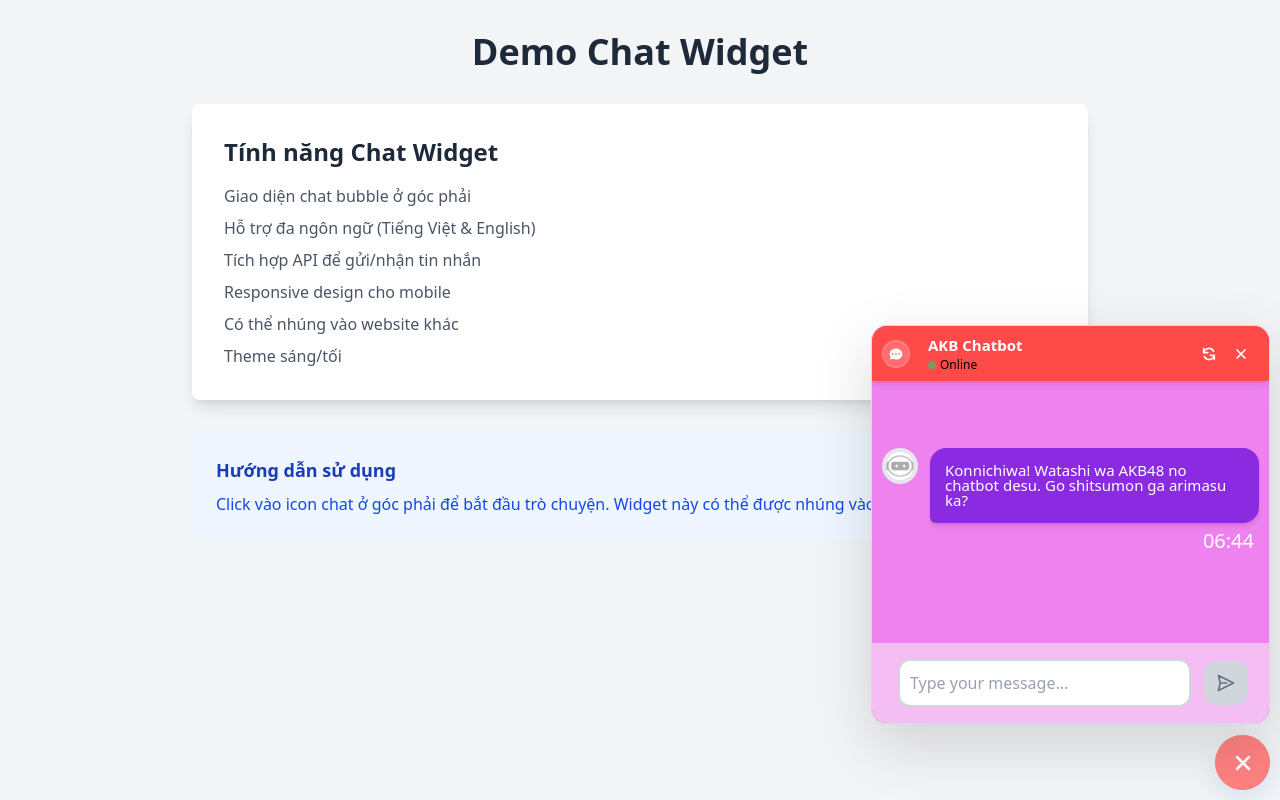
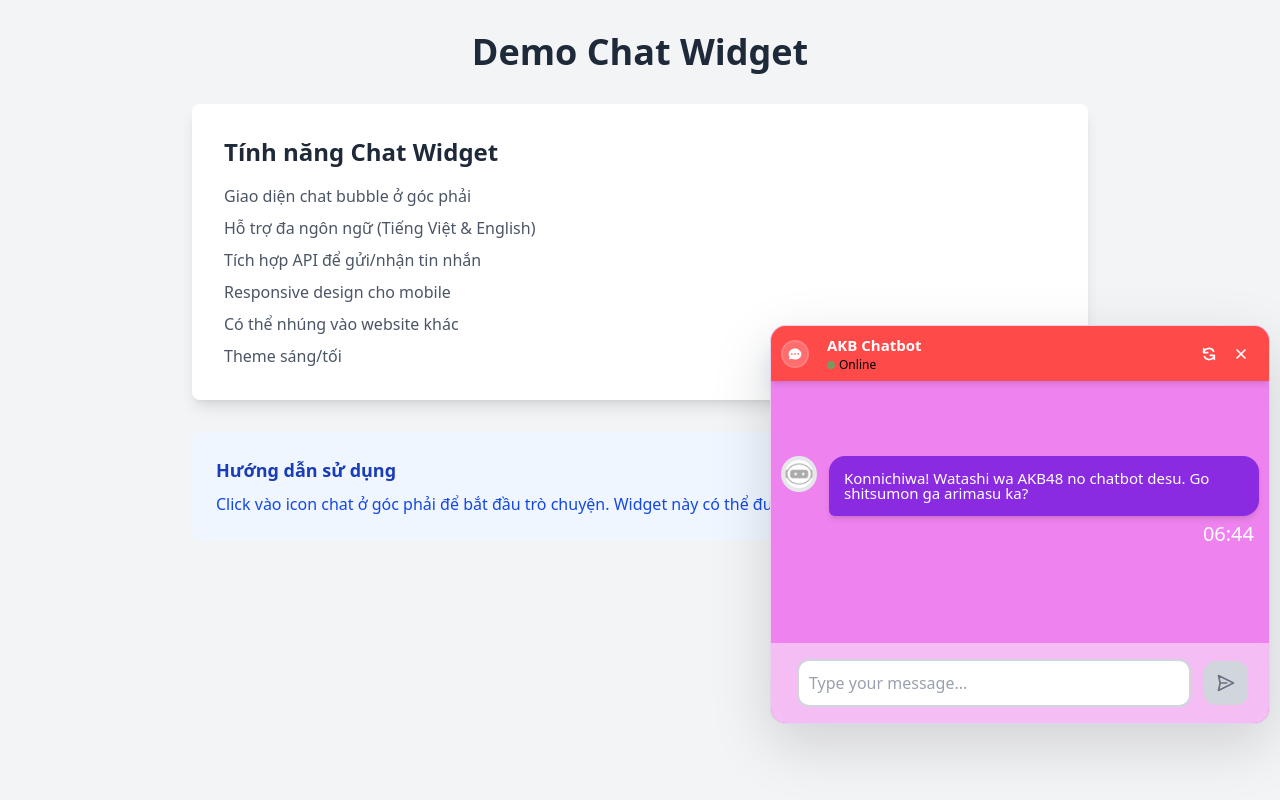
Before and after one commit to DucDVAKB/chat-box, a React (Vite) app: page / in a window 1280 px wide. Both pictures are taken after a click on the button "Mở chat". Built offline with nearby package versions, Linux system fonts and the light colour scheme.

Commit message:
add resize

```diff
--- a/src/App.tsx
+++ b/src/App.tsx
@@ -52,7 +52,7 @@
         fontSize="15px"
         positionRight="10px"
         positionBottom="10px"
-        chatboxWidth='399px'
+        chatboxWidth='500px'
         chatboxHeight='399px'
         titleHeight='55px'
         titleFontSize='15px'
--- a/src/components/ChatPopup.tsx
+++ b/src/components/ChatPopup.tsx
@@ -44,6 +44,7 @@
   chatboxTextColorDarkUser?: string;
   chatboxTextColorDarkBot?: string;
   paddingChatbox?: string;
+  position?: 'bottom-right' | 'bottom-left';
 }
 
 const ChatPopup: React.FC<ChatPopupProps> = ({
@@ -80,10 +81,25 @@
   chatboxTextColorDarkUser= '',
   chatboxTextColorDarkBot= '',
   paddingChatbox= '',
+  position = 'bottom-right',
 }) => {
   const { t } = useTranslation();
   const [inputValue, setInputValue] = useState('');
   const messagesEndRef = useRef<HTMLDivElement>(null);
+
+  // State và refs cho resize
+  const [width, setWidth] = useState(() => {
+    if (chatboxWidth) {
+      const numValue = parseInt(chatboxWidth);
+      return isNaN(numValue) ? 400 : numValue;
+    }
+    return 400;
+  });
+  const [isResizing, setIsResizing] = useState(false);
+  const [startX, setStartX] = useState(0);
+  const [startWidth, setStartWidth] = useState(0);
+  const chatboxRef = useRef<HTMLDivElement>(null);
+  const resizeHandleRef = useRef<HTMLDivElement>(null);
 
   const scrollToBottom = () => {
     messagesEndRef.current?.scrollIntoView({ behavior: 'smooth' });
@@ -92,6 +108,77 @@
   useEffect(() => {
     scrollToBottom();
   }, [messages]);
+
+  // Effect để khởi tạo width từ prop
+  useEffect(() => {
+    if (chatboxWidth) {
+      const numValue = parseInt(chatboxWidth);
+      if (!isNaN(numValue)) {
+        setWidth(numValue);
+      }
+    }
+  }, [chatboxWidth]);
+
+  // Handlers cho resize
+  useEffect(() => {
+    const handleMouseMove = (e: MouseEvent) => {
+      if (!isResizing || !chatboxRef.current) return;
+
+      let newWidth: number;
+      const deltaX = e.clientX - startX;
+
+      // Nếu chat box ở góc phải, resize từ bên trái
+      // Kéo sang trái (deltaX < 0) → tăng độ rộng
+      // Kéo sang phải (deltaX > 0) → giảm độ rộng
+      if (position === 'bottom-right') {
+        newWidth = startWidth - deltaX;
+      } else {
+        // Nếu chat box ở góc trái, resize từ bên phải
+        // Kéo sang phải (deltaX > 0) → tăng độ rộng
+        // Kéo sang trái (deltaX < 0) → giảm độ rộng
+        newWidth = startWidth + deltaX;
+      }
+
+      // Giới hạn độ rộng tối thiểu và tối đa
+      const minWidth = 300;
+      const maxWidth = window.innerWidth - 50;
+
+      if (newWidth >= minWidth && newWidth <= maxWidth) {
+        setWidth(newWidth);
+      } else if (newWidth < minWidth) {
+        setWidth(minWidth);
+      } else if (newWidth > maxWidth) {
+        setWidth(maxWidth);
+      }
+    };
+
+    const handleMouseUp = () => {
+      setIsResizing(false);
+    };
+
+    if (isResizing) {
+      document.addEventListener('mousemove', handleMouseMove);
+      document.addEventListener('mouseup', handleMouseUp);
+      document.body.style.cursor = 'ew-resize';
+      document.body.style.userSelect = 'none';
+    }
+
+    return () => {
+      document.removeEventListener('mousemove', handleMouseMove);
+      document.removeEventListener('mouseup', handleMouseUp);
+      document.body.style.cursor = '';
+      document.body.style.userSelect = '';
+    };
+  }, [isResizing]);
+
+  const handleResizeStart = (e: React.MouseEvent) => {
+    e.preventDefault();
+    if (chatboxRef.current) {
+      setStartX(e.clientX);
+      setStartWidth(width);
+      setIsResizing(true);
+    }
+  };
 
   const handleSendMessage = (text: string) => {
     if (text.trim()) {
@@ -107,9 +194,10 @@
     }
   };
   const chatboxStyle = {
-    ...(chatboxWidth ? { width: `${chatboxWidth}` } : {}),
+    width: `${width}px`,
     ...(chatboxHeight ? { height: `${chatboxHeight}` } : {}),
-    ...(secondaryColor ? { background: `${secondaryColor}` } : {})
+    ...(secondaryColor ? { background: `${secondaryColor}` } : {}),
+    position: 'relative' as const
   };
 
   const titleStyle = {
@@ -127,11 +215,30 @@
 
 
   return (
-    <div className={`
-      chat-popup animate-slide-up
-      ${theme === 'dark' ? 'dark-theme text-white' : 'bg-white text-gray-900'}
-      flex flex-col justify-between h-full
-    `} style={chatboxStyle}>
+    <div
+      ref={chatboxRef}
+      className={`
+        chat-popup animate-slide-up
+        ${theme === 'dark' ? 'dark-theme text-white' : 'bg-white text-gray-900'}
+        flex flex-col justify-between h-full
+      `}
+      style={chatboxStyle}
+    >
+      {/* Resize Handle - Đặt ở phía đối diện với góc màn hình */}
+      <div
+        ref={resizeHandleRef}
+        onMouseDown={handleResizeStart}
+        className={`
+          absolute top-0 w-2 h-full cursor-ew-resize z-50
+          hover:bg-blue-400/50 transition-colors duration-200
+          ${isResizing ? 'bg-blue-500' : 'bg-transparent'}
+          ${position === 'bottom-right' ? 'left-0' : 'right-0'}
+        `}
+        style={{
+          touchAction: 'none'
+        }}
+        title="Kéo để thay đổi độ rộng"
+      />
       {/* Header */}
       <div className={`
         chat-header
--- a/src/components/ChatWidget.tsx
+++ b/src/components/ChatWidget.tsx
@@ -250,6 +250,7 @@
           chatboxTextColorDarkUser={chatboxTextColorDarkUser}
           chatboxTextColorDarkBot={chatboxTextColorDarkBot}
           paddingChatbox={paddingChatbox}
+          position={position}
         />
       )}
     </div>
--- a/src/components/MessageItem.tsx
+++ b/src/components/MessageItem.tsx
@@ -104,7 +104,7 @@
   };
 
   return (
-    <div className={`flex justify-start items-start ${message.isUser ? 'flex-row-reverse' : 'flex-row'} message-item gap-1`}>
+    <div className={`flex justify-start items-start ${message.isUser ? 'flex-row-reverse' : 'flex-row'} message-item gap-1 w-full`}>
       {showIcon && (
         <div className="flex items-center space-x-2 flex-shrink-0">
           <img src={message.isUser ? userIconSrc : botIconSrc} alt="Icon" className="w-9 h-9 rounded-full p-1 bg-gray-200" />
@@ -112,7 +112,7 @@
       )}
       <div className="w-full">
         <div className={`
-        messenge-context flex-1 max-w-xs lg:max-w-md px-2 py-3 rounded-2xl
+        messenge-context flex-1 w-full px-2 py-3 rounded-2xl
         ${message.isUser
             ? (theme === 'dark'
               ? 'bg-[#B8D4E8] text-gray-800'
```
